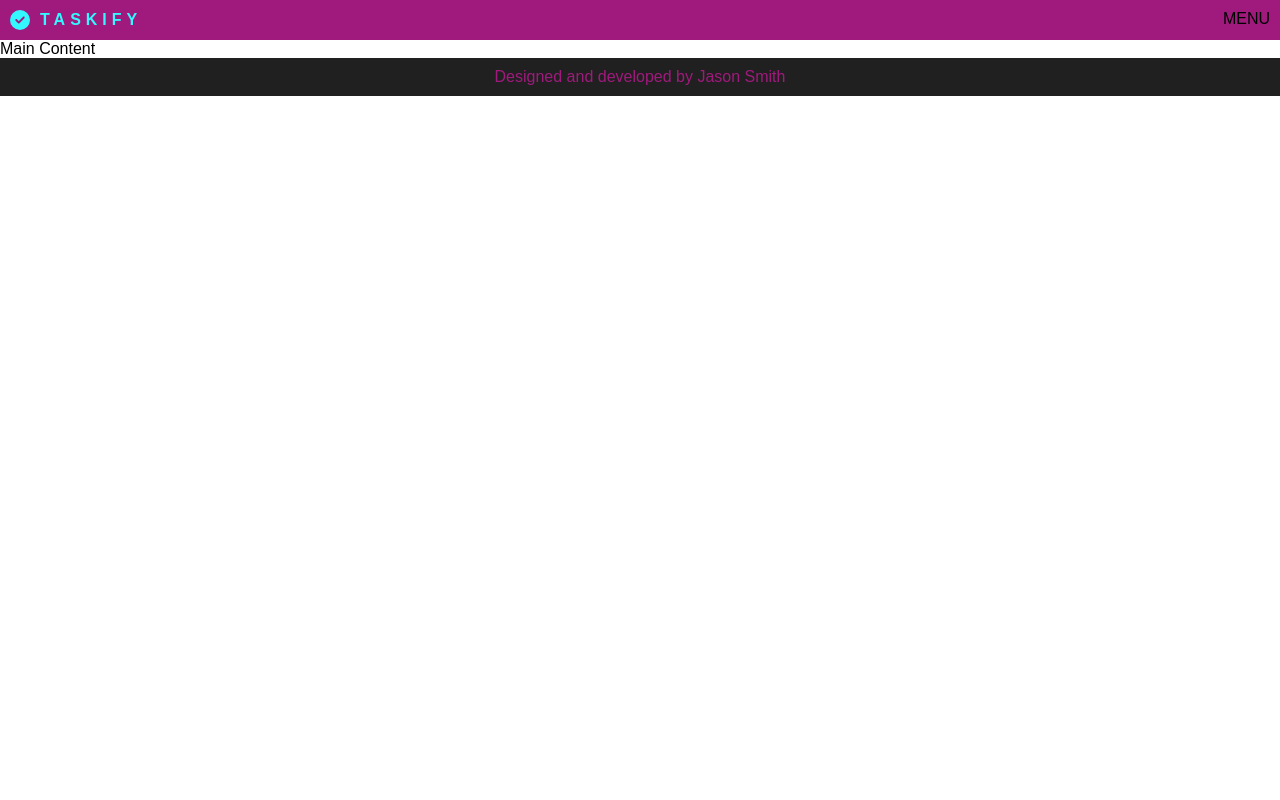
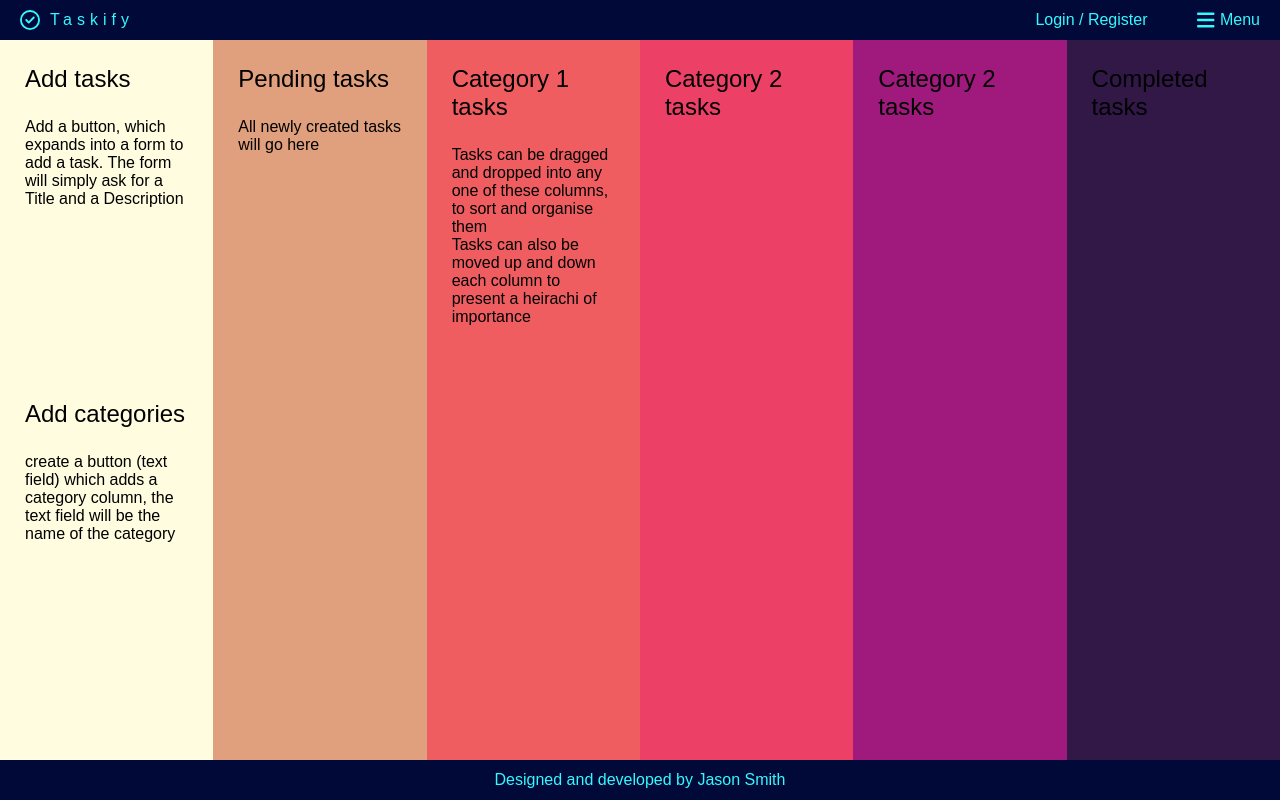
Before and after one commit to Jason-Smith-Code/taskify, a React (Create React App) app: page / in a window 1280 px wide. Built offline with nearby package versions, Linux system fonts and the light colour scheme.

Commit message:
desktop layout almost complete

```diff
--- a/package.json
+++ b/package.json
@@ -10,7 +10,7 @@
     "cra-template": "1.1.3",
     "react": "^18.0.0",
     "react-dom": "^18.0.0",
-    "react-scripts": "5.0.0"
+    "react-scripts": "^5.0.0"
   },
   "scripts": {
     "start": "react-scripts start",
--- a/src/App.css
+++ b/src/App.css
@@ -4,8 +4,14 @@
     padding: 0;
 }
 
-p {
+p, h1, h2, h3, h4, h5, h6, a {
     font-family: Arial, Helvetica, sans-serif;
+}
+
+h2 {
+    font-weight: 100;
+    font-size: 1.5em;
+    margin-bottom: 25px;
 }
 
 :root {
@@ -14,4 +20,6 @@ p {
     --ParadisePink: #EC4067;
     --Flirt: #A01A7D;
     --RussianViolet: #311847;
+    --NavyBlue: #000937;
+    --TextCyan: rgb(51, 248, 255);
 }
--- a/src/components/layout/footer/Footer.css
+++ b/src/components/layout/footer/Footer.css
@@ -1,6 +1,8 @@
 #Footer {
-    padding: 10px 0;
-    text-align: center;
-    background-color: #202020;
-    color: var(--Flirt);
+    display: flex;
+    align-items: center;
+    justify-content: center;
+    height: 40px;
+    background-color: var(--NavyBlue);
+    color: var(--TextCyan);
 }
--- a/src/components/layout/header/Header.css
+++ b/src/components/layout/header/Header.css
@@ -1,19 +1,40 @@
 #header {
+    height: 40px;
     width: 100%;
-    background-color: var(--Flirt);
+    padding: 0px 20px;
+    background-color: var(--NavyBlue);
     display: flex;
     justify-content: space-between;
-    padding: 10px;
+    color: var(--TextCyan);
 }
 
 #logo-container {
     display: flex;
     align-items: center;
-    color: rgb(51, 248, 255)
 }
 
 #logo-text {
-    font-weight: 900;
+    font-weight: 100;
     letter-spacing: 5px;
     margin-left: 10px;
 }
+
+.spacing-right {
+    margin-right: 50px;
+}
+
+#login-register-menu-container {
+    display: flex;
+    flex-direction: row;
+    align-items: center;
+}
+
+.menu-container {
+    display: flex;
+    flex-direction: row;
+    align-items: center;
+}
+
+.top-menu-text {
+    margin-left:5px;
+}
--- a/src/components/layout/header/Header.js
+++ b/src/components/layout/header/Header.js
@@ -1,16 +1,22 @@
 import './Header.css';
 import { FontAwesomeIcon } from '@fortawesome/react-fontawesome'
-import { faCircleCheck } from '@fortawesome/free-solid-svg-icons';
+import { faCircleCheck } from '@fortawesome/free-regular-svg-icons';
+import { faBars } from '@fortawesome/free-solid-svg-icons';
 
 export function Header() {
     return(
         <div id="header">
             <div id="logo-container">
                 <FontAwesomeIcon icon={faCircleCheck} size="lg" />
-                <p id="logo-text">TASKIFY</p>
+                <p id="logo-text">Taskify</p>
             </div>
-            {/* Menu */}
-            <p>MENU</p>
+            <div id="login-register-menu-container">
+                    <p className="spacing-right">Login / Register</p>
+                <div className="menu-container">
+                    <FontAwesomeIcon icon={faBars} size="lg" />
+                    <p className="top-menu-text">Menu</p>
+                </div>
+            </div>
         </div>
     )
 }
--- a/src/components/layout/main/Main.css
+++ b/src/components/layout/main/Main.css
@@ -0,0 +1,46 @@
+#main {
+    height: calc(100vh - 80px);
+    width: 100%;
+    display: flex;
+}
+
+.adding-column {
+    width: 16.666%;
+    height: 100%;
+    background-color: rgb(255, 252, 224);
+}
+
+.category-column {
+    width: 16.666%;
+    height: 100%;
+}
+
+.completed-column {
+    width: 16.666%;
+    height: 100%;
+    background-color: var(--RussianViolet);
+}
+
+.pending-column {
+    background-color: var(--TumbleWeed);
+}
+
+.column-1 {
+    background-color: var(--SizzlingRed);
+}
+
+.column-2 {
+    background-color: var(--ParadisePink);
+}
+
+.column-3 {
+    background-color: var(--Flirt);
+}
+
+.column {
+    padding: 25px;
+}
+
+.adding-column-split {
+    height: 50%;
+}
--- a/src/components/layout/main/Main.js
+++ b/src/components/layout/main/Main.js
@@ -1,7 +1,36 @@
+import './Main.css';
+
 export function Main() {
     return(
-        <p>
-            Main Content
-        </p>
+        <div id="main">
+            <div className="column adding-column">
+                <div className="adding-column-split add-tasks">
+                    <h2>Add tasks</h2>
+                    <p>Add a button, which expands into a form to add a task. The form will simply ask for a Title and a Description</p>
+                </div>
+                <div className="adding-column-split add-categories">
+                    <h2>Add categories</h2>
+                    <p>create a button (text field) which adds a category column, the text field will be the name of the category</p>
+                </div>
+            </div>
+            <div className="column category-column pending-column">
+                <h2>Pending tasks</h2>
+                <p>All newly created tasks will go here</p>
+            </div>
+            <div className="column category-column column-1">
+                <h2>Category 1 tasks</h2>
+                <p>Tasks can be dragged and dropped into any one of these columns, to sort and organise them</p>
+                <p>Tasks can also be moved up and down each column to present a heirachi of importance</p>
+            </div>
+            <div className="column category-column column-2">
+                <h2>Category 2 tasks</h2>
+            </div>
+            <div className="column category-column column-3">
+                <h2>Category 2 tasks</h2>
+            </div>
+            <div className="column completed-column">
+                <h2>Completed tasks</h2>
+            </div>
+        </div>
     )
 }
```
Also changed, not shown: 1 other file (tests, documents, lock files or other folders).
